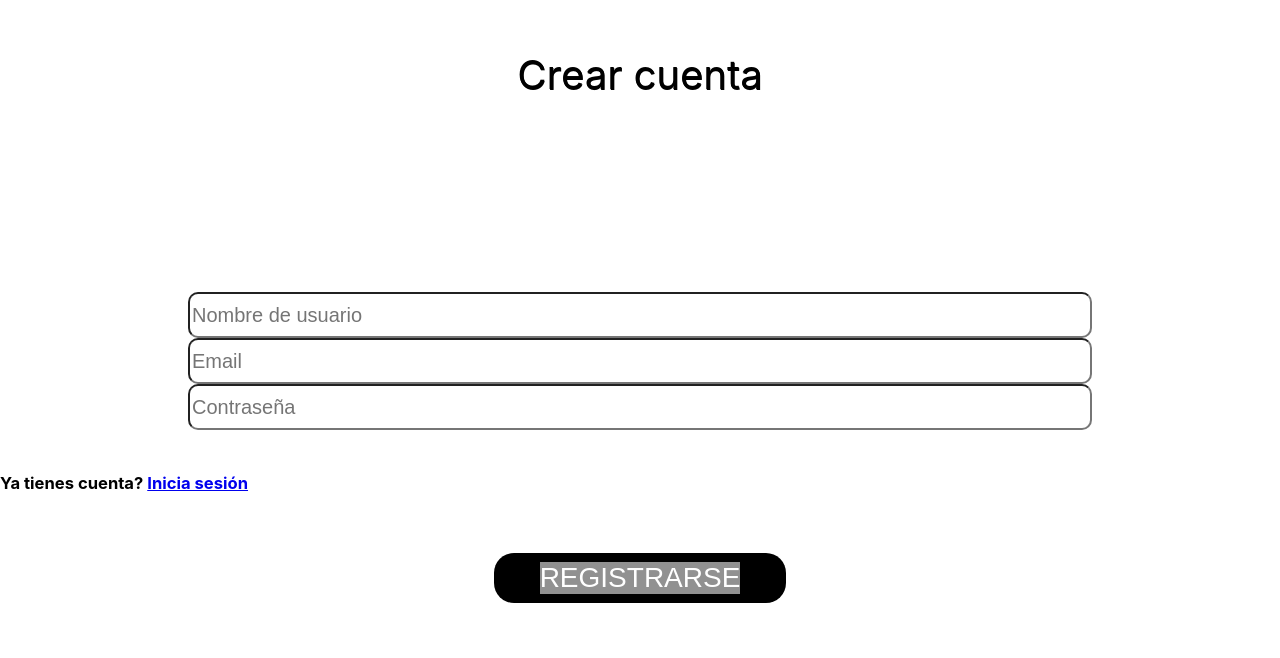
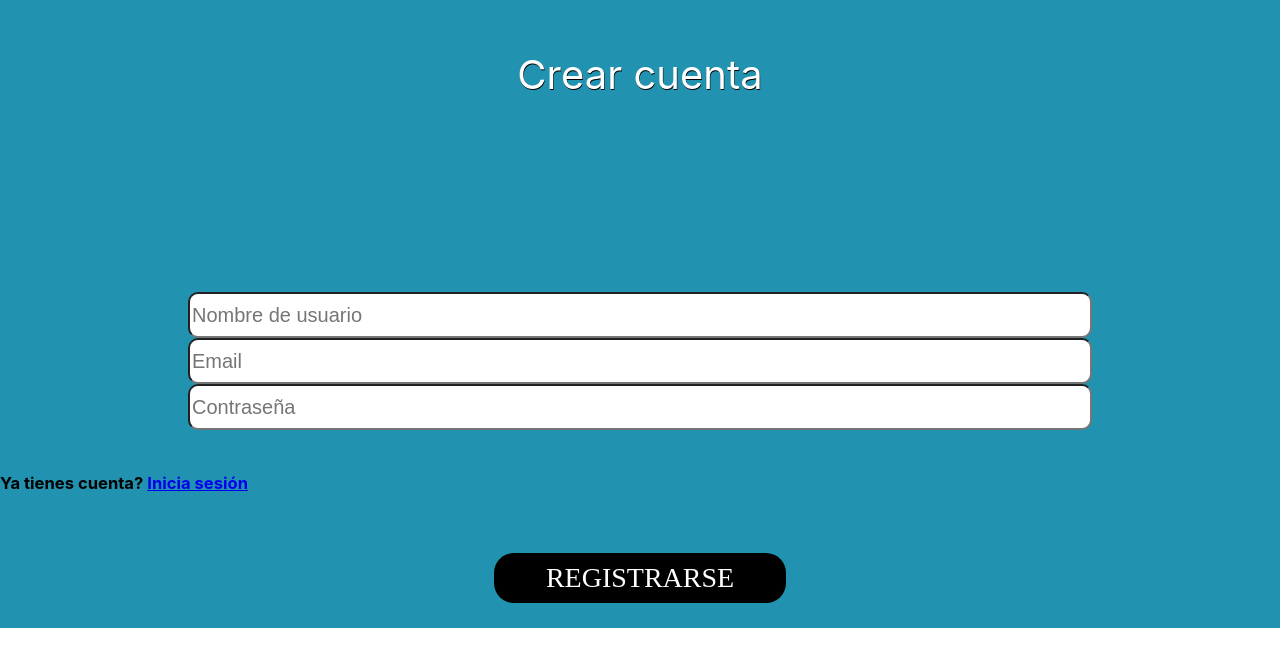
Before and after one commit to YannickNepo/ParkInn, a React (Create React App) app: page /register in a window 1280 px wide. Shown: the part 142-800 px from the top of the page. Built offline with nearby package versions, Linux system fonts and the light colour scheme.

Commit message:
problema tamaños div

```diff
--- a/package.json
+++ b/package.json
@@ -9,7 +9,7 @@
     "react": "^18.2.0",
     "react-dom": "^18.2.0",
     "react-router-dom": "^6.14.0",
-    "react-scripts": "5.0.1",
+    "react-scripts": "^5.0.1",
     "web-vitals": "^2.1.4"
   },
   "scripts": {
--- a/src/Paginas/Home/PaginaInicio.css
+++ b/src/Paginas/Home/PaginaInicio.css
@@ -2,14 +2,21 @@
     display: flex;
     align-items: center;
 
-    }
+}
+
+.BotonR-I{
+    gap: 50px;
+    position: absolute;
+    top: 300px;
+    left: 100px;
+}
+
 
 .BotonR-I button{
     height: 500px;
     display: flex;
     flex-direction: column;
     align-items: center;
-    gap: 20px;
     border-radius: 10px;
     height: 40px;
     padding: 10px 15px;
--- a/src/Paginas/Login/Login.css
+++ b/src/Paginas/Login/Login.css
@@ -3,13 +3,14 @@
     font-size: 20px;
     height: 100vh;
     width: 100vw;
-    background-color: 2193B0;
+    background-color:#2193B0;
 }
 
 .titulo{
     margin-top: 15%;
     font-weight: 38px;
     text-align: center;
+    color: white;
 
 }
 .info{
@@ -26,7 +27,7 @@
 .input-login{
     width: 80%;
     font-size: 20px;
-    border-radius: 3px;
+    border-radius: 4px;
 }
 
 .boton{
@@ -44,9 +45,3 @@
     margin-right: 50%;
     transform: translate(-50%, -50%);
 }
-
-
-
-.boton-texto{
-    background-color: #919191;
-}
--- a/src/Paginas/Registrarse/Registrarse.css
+++ b/src/Paginas/Registrarse/Registrarse.css
@@ -40,7 +40,6 @@
     background-color: black;
     border: none;
     border-radius: 20px;
-    font-family: "PT Sans", sans-serif;
     color: white;
     font-size: 28px;
     width: 292px;
```
Also changed, not shown: 1 other file (tests, documents, lock files or other folders).
